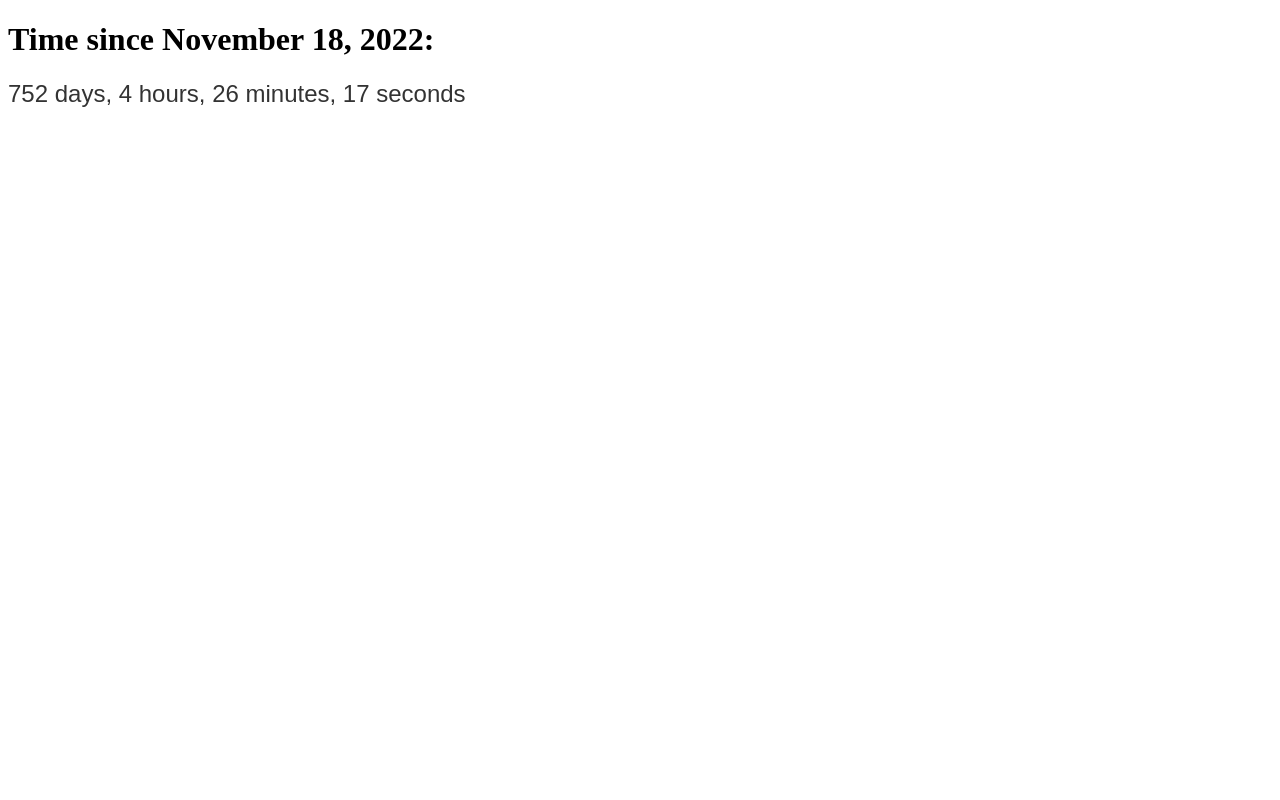
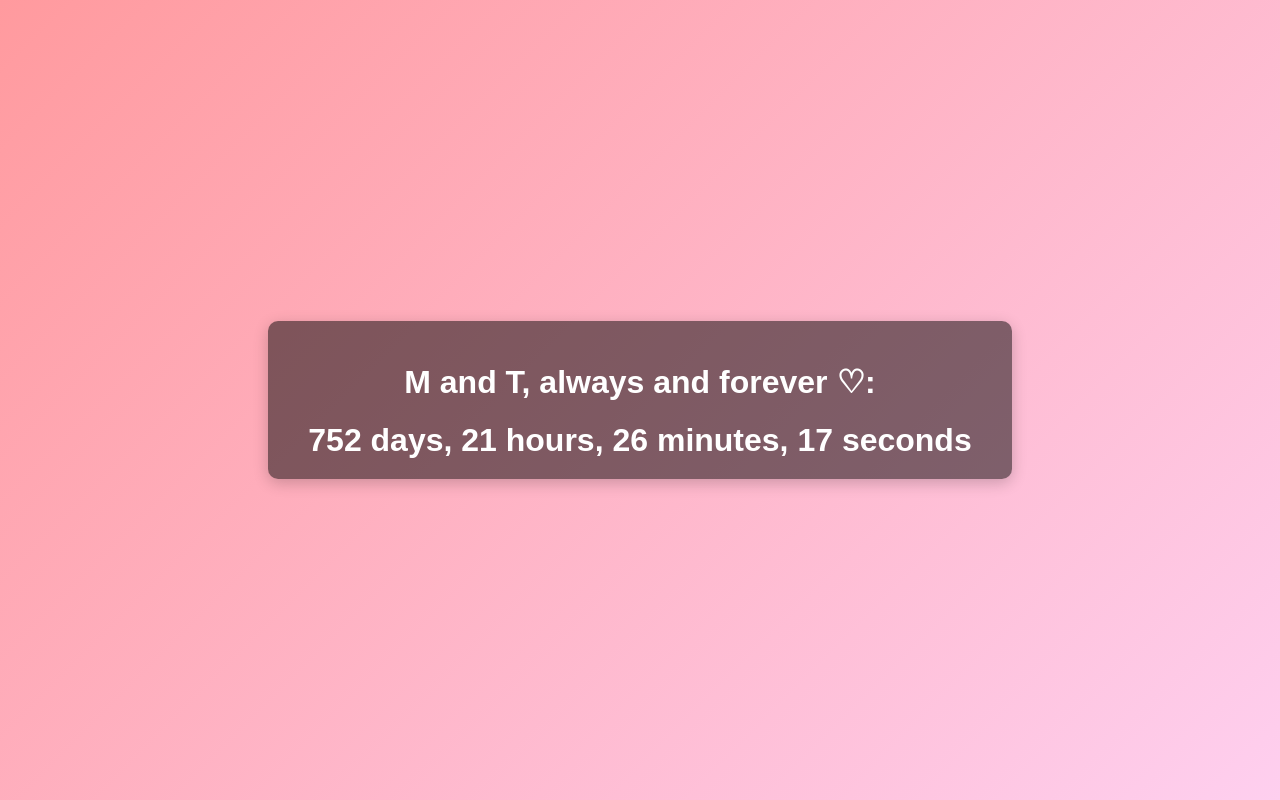
Before and after one commit to MandTalwaysandforever/MandTalwaysandforever.github.io, a plain HTML site: page index.html in a window 1280 px wide. Drawn offline with Linux system fonts and the light colour scheme.

Commit message:
made prettier

```diff
--- a/counter.js
+++ /dev/null
@@ -1,19 +0,0 @@
-// Function to update the counter
-function updateCounter() {
-    const startDate = new Date('2022-11-18'); // Start date
-    const now = new Date(); // Current date
-    const diff = now - startDate; // Difference in milliseconds
-
-    // Calculate time units
-    const days = Math.floor(diff / (1000 * 60 * 60 * 24));
-    const hours = Math.floor((diff / (1000 * 60 * 60)) % 24);
-    const minutes = Math.floor((diff / (1000 * 60)) % 60);
-    const seconds = Math.floor((diff / 1000) % 60);
-
-    // Update the counter element
-    document.getElementById('counter').textContent =
-        `${days} days, ${hours} hours, ${minutes} minutes, ${seconds} seconds`;
-}
-
-// Start updating the counter every second
-setInterval(updateCounter, 1000);
--- a/index.html
+++ b/index.html
@@ -5,19 +5,58 @@
     <meta name="viewport" content="width=device-width, initial-scale=1.0">
     <title>Time Counter</title>
     <style>
+        body {
+            display: flex;
+            justify-content: center;
+            align-items: center;
+            min-height: 100vh;
+            margin: 0;
+            background: linear-gradient(135deg, #ff9a9e, #fecfef);
+            font-family: 'Arial', sans-serif;
+            color: #fff;
+            text-align: center;
+        }
+        .counter-container {
+            background: rgba(0, 0, 0, 0.5);
+            padding: 20px 40px;
+            border-radius: 10px;
+            box-shadow: 0 4px 15px rgba(0, 0, 0, 0.2);
+        }
         #counter {
-            font-family: Arial, sans-serif;
-            font-size: 24px;
-            color: #333;
+            font-size: 2rem;
+            font-weight: bold;
+            margin-top: 10px;
         }
     </style>
 </head>
 <body>
-    <div>
-        <h1>Time since November 18, 2022:</h1>
+    <div class="counter-container">
+        <h1>M and T, always and forever ♡:</h1>
         <div id="counter">Loading...</div>
     </div>
 
-    <script src="counter.js"></script>
+    <script>
+        // Function to update the counter
+        function updateCounter() {
+            let startDate = new Date('2022-11-18'); // Original start date
+            startDate.setHours(startDate.getHours() - 17); // Offset by 17 hours
+
+            const now = new Date(); // Current date
+            const diff = now - startDate; // Difference in milliseconds
+
+            // Calculate time units
+            const days = Math.floor(diff / (1000 * 60 * 60 * 24));
+            const hours = Math.floor((diff / (1000 * 60 * 60)) % 24);
+            const minutes = Math.floor((diff / (1000 * 60)) % 60);
+            const seconds = Math.floor((diff / 1000) % 60);
+
+            // Update the counter element
+            document.getElementById('counter').textContent =
+                `${days} days, ${hours} hours, ${minutes} minutes, ${seconds} seconds`;
+        }
+
+        // Start updating the counter every second
+        setInterval(updateCounter, 1000);
+    </script>
 </body>
 </html>
```
